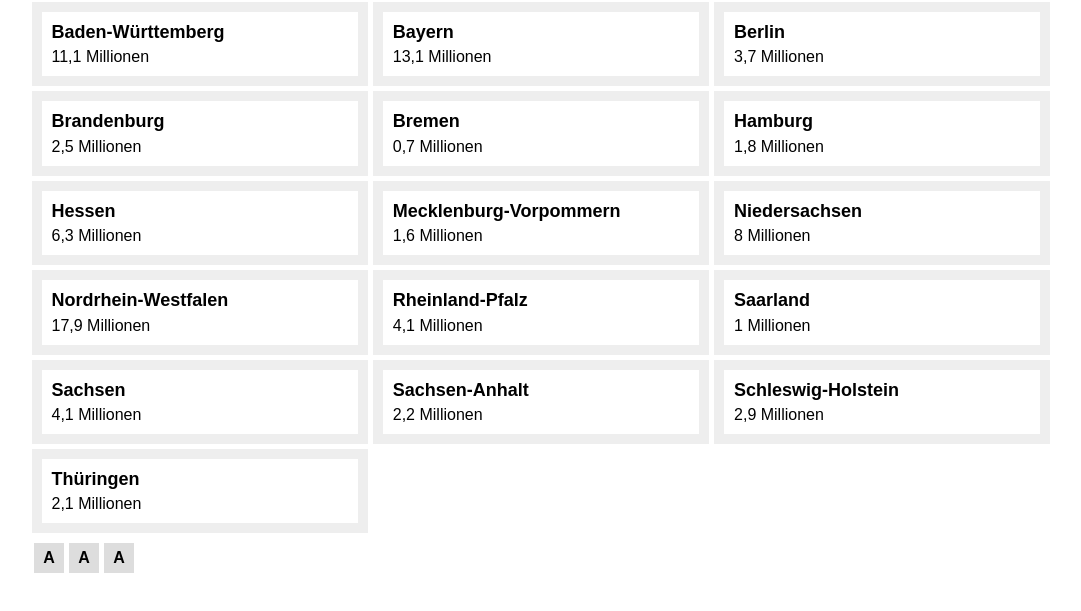
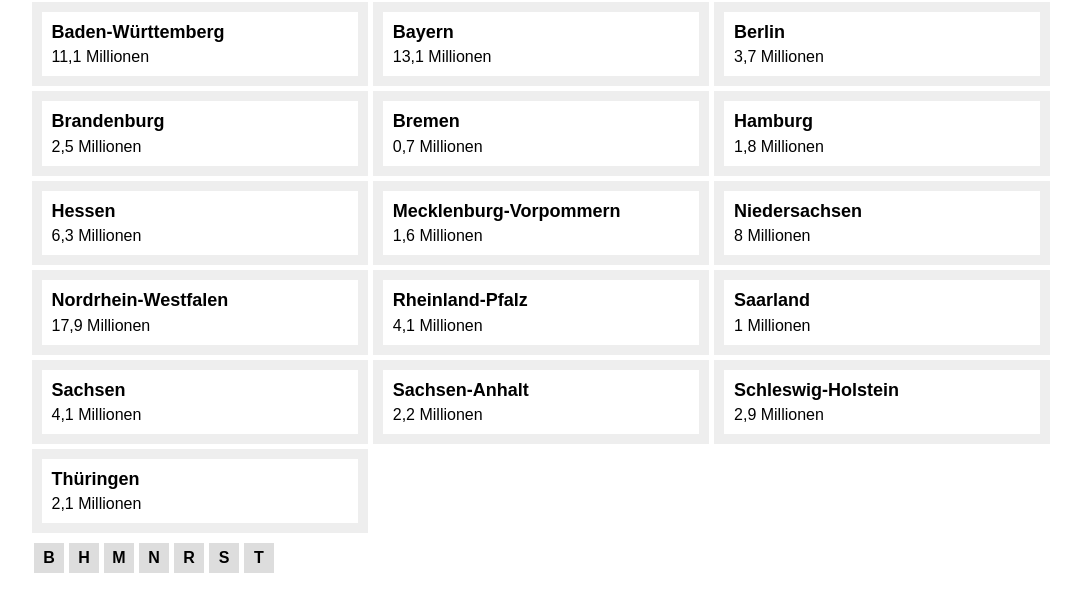
Before and after one commit to Aristotelis-Stratis/cc-bundeslaender, a plain HTML site: page index.html in a window 1280 px wide. Shown: the part 103-714 px from the top of the page, without its empty margins (99-1180 px from the left). Drawn offline with Linux system fonts and the light colour scheme.

Commit message:
rendering letters for filtration

```diff
--- a/index.html
+++ b/index.html
@@ -20,10 +20,8 @@
 
         </div>
 
-        <div class="letter-container">
-            <div class="letter">A</div>
-            <div class="letter">A</div>
-            <div class="letter">A</div>
+        <div class="letter-container" id="letter-container">
+
 
         </div>
     </div>
--- a/js/script.js
+++ b/js/script.js
@@ -1,4 +1,5 @@
 let bundeslaender = [];
+let letters = [];
 
 async function init() {
     let response = await fetch('./js/bundesland.json');
@@ -15,7 +16,12 @@ function render() {
         const state = bundeslaender[i];
         const population = (state['population'] + '').replace('.', ',');
         content.innerHTML += generateLink(state, population);
+        const firstLetter = state['name'].charAt(0);
+        if (!letters.includes(firstLetter)) {
+            letters.push(firstLetter);
+        }
     }
+    renderLetters();
 }
 
 function generateLink(state, population) {
@@ -28,3 +34,15 @@ function generateLink(state, population) {
     </a>
     `;
 }
+
+function renderLetters() {
+    let letterContent = document.getElementById('letter-container');
+    letterContent.innerHTML = '';
+
+    for (let i = 0; i < letters.length; i++) {
+        const letter = letters[i];
+
+        letterContent.innerHTML += `
+        <div class="letter">${letter}</div>`;
+    }
+}
```
